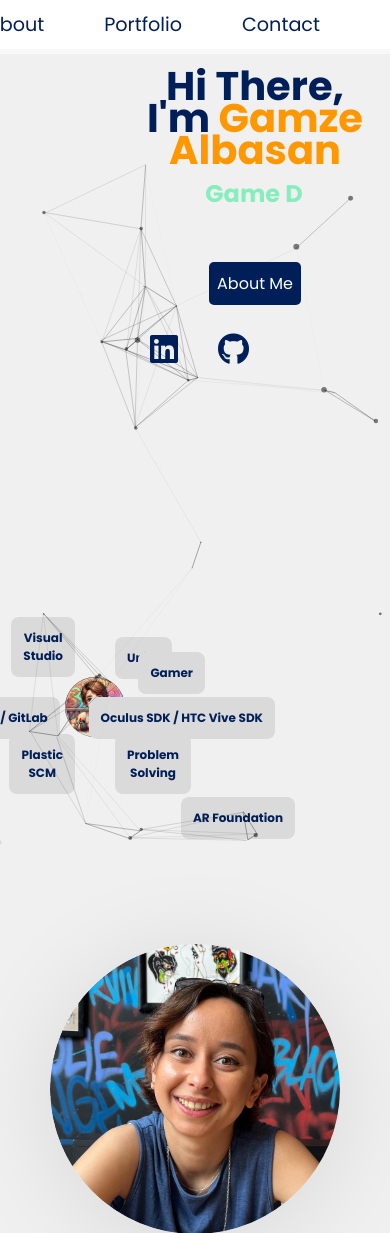
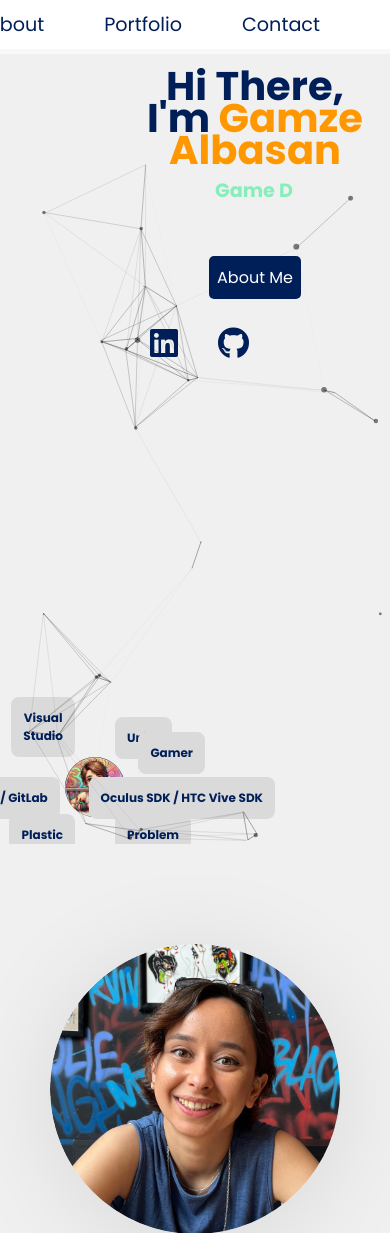
Before and after one commit to gmzalbsn/gamze.github.io, a PHP site: page / in a window 390 px wide; the page is wider, and only the part inside the window is pictured. Shown: the top 1233 px of that part. Run offline with PHP 8.4, Linux system fonts and the light colour scheme.

Commit message:
Update styles.css

```diff
--- a/styles.css
+++ b/styles.css
@@ -84,7 +84,7 @@ body {
 }
 
     .unity-developer {
-        font-size: 1.5rem !important;        /* Alt başlığı küçültme */
+        font-size: 1.2rem !important;        /* Alt başlığı küçültme */
         margin-bottom: 1px;
     }
 
@@ -94,7 +94,7 @@ body {
     }
 
     .image {
-        margin: 80px 0;              /* Görsel için daha az boşluk */
+        margin: 90px 320;              /* Görsel için daha az boşluk */
     }
 
     .image img {
```
